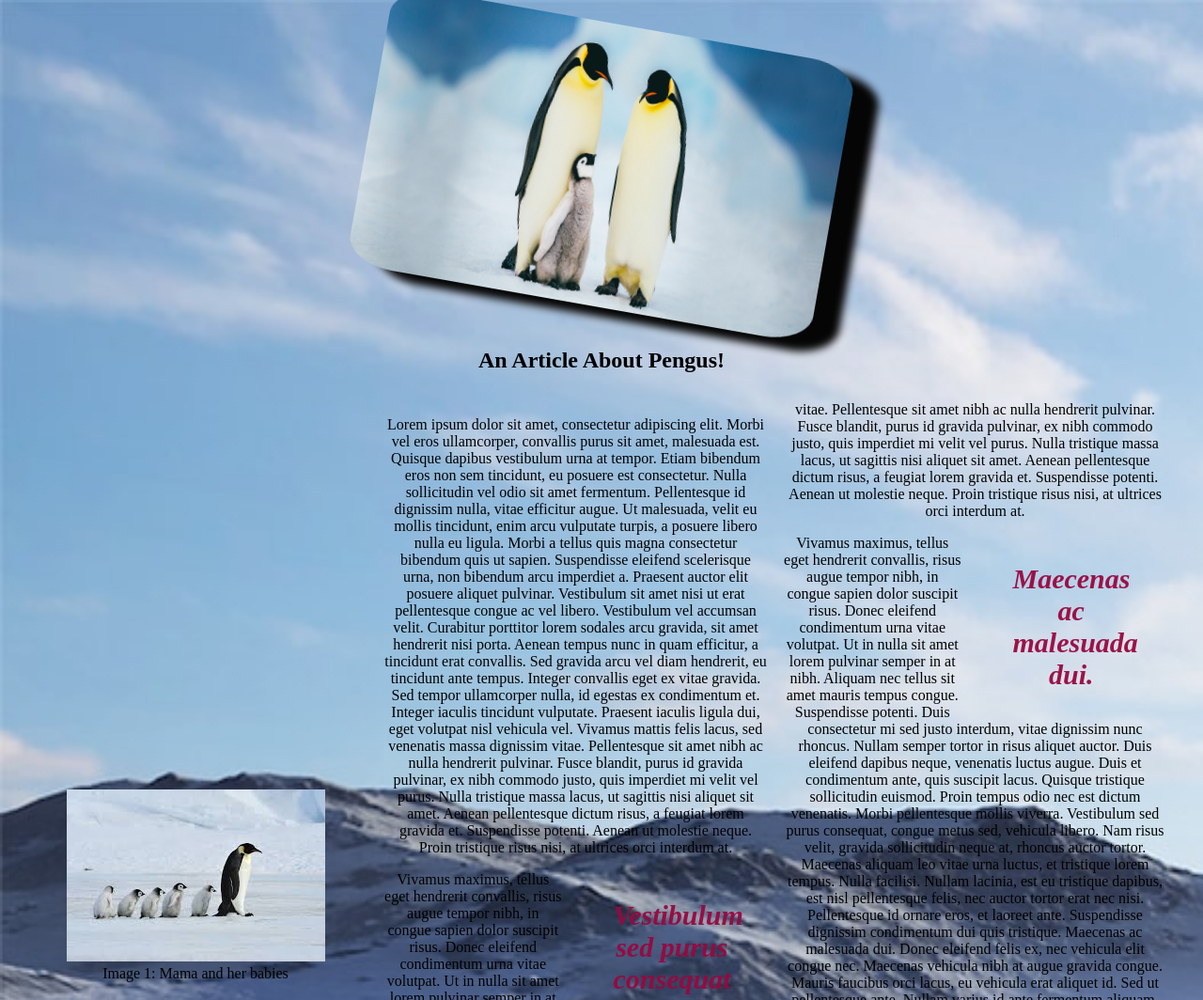
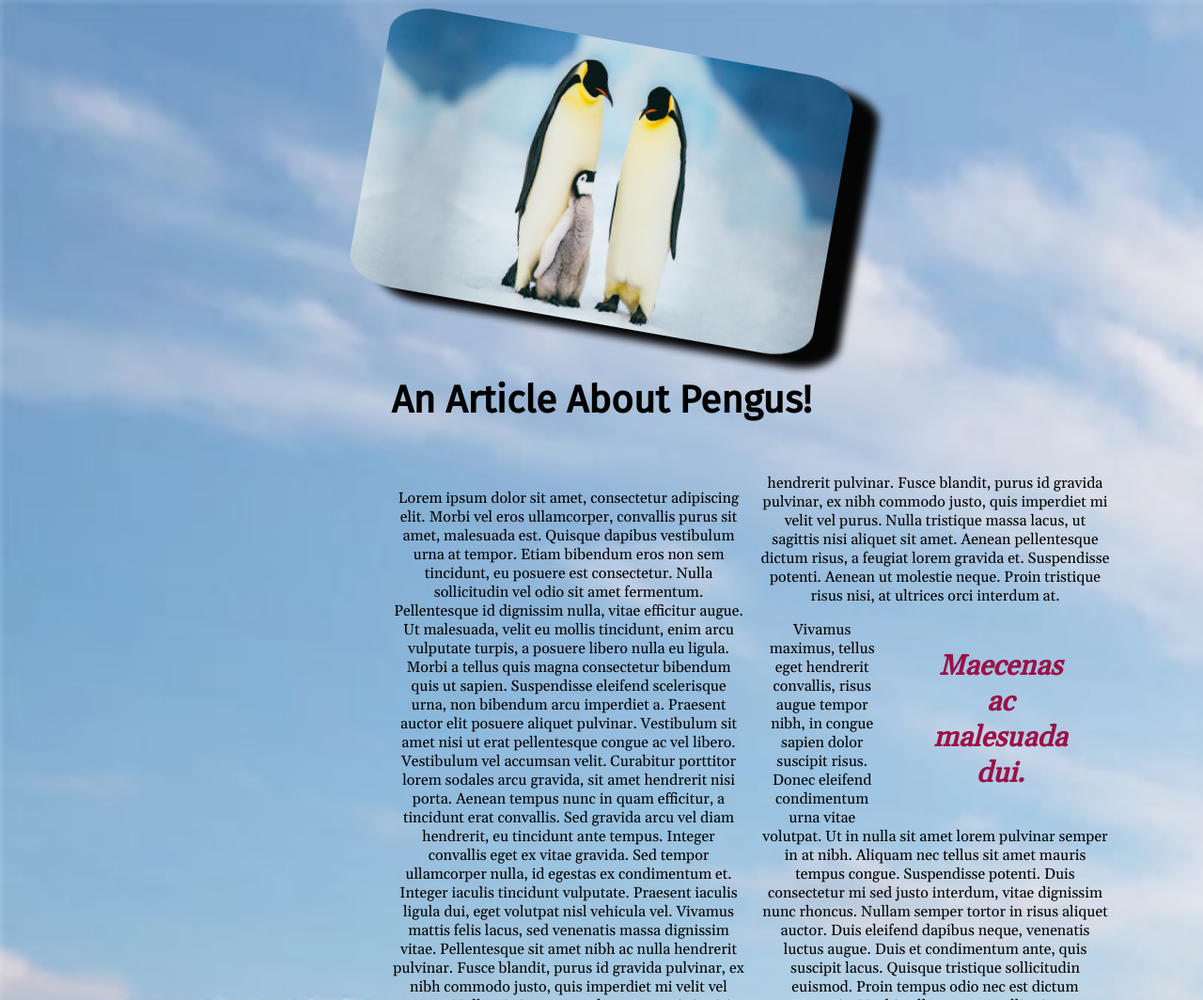
Before and after one commit to patjagielski/TIN_s19696, a plain HTML site: page Assignment3/Assignment3_b/html/index.html in a window 1280 px wide. Shown: the top 1064 px of the page at 94% size. Drawn offline with nearby package versions, Linux system fonts and the light colour scheme.

Commit message:
Finished assignment 3b

```diff
--- a/Assignment3/Assignment3_b/html/index.html
+++ b/Assignment3/Assignment3_b/html/index.html
@@ -9,7 +9,7 @@
             <div class="container_image">
                 <img class="header_image" src="../images/penguin_fam.jpg" >
             </div>
-            <div class="container_header" overflow:hidden>
+            <div class="container_title" overflow:hidden>
                 <h2>An Article About Pengus!</h2>
             </div>
         </div>
--- a/Assignment3/Assignment3_b/styles/index.css
+++ b/Assignment3/Assignment3_b/styles/index.css
@@ -1,29 +1,29 @@
+@import "https://fonts.googleapis.com/css?family=Fira Sans";
+@import "https://fonts.googleapis.com/css?family=Gelasio";
+
 body {
     background: url("../images/landscape.jpg") no-repeat;
     background-size: cover;
 }
 
-/* .grid-container {
+.grid-container {
     display: grid;
     grid-template-areas:
       'header header header header header header'
-      'menu main main main right right'
-      'menu footer footer footer footer footer';
+      'gallery main main main main main'
+      'footer footer footer footer footer footer';
     grid-gap: 10px;
-    background-color: #2196F3;
     padding: 10px;
-  } */
+  }
+
+.container_top{
+    grid-area: header;
+}
 
 .container_image{
     margin: 2% 0 2% 0;
     display: flex;
     justify-content: center;
-}
-.container_header{
-    display: flex;
-    text-align: center;
-    justify-content: center;
-    margin-bottom: 10px;
 }
 
 .header_image{
@@ -32,6 +32,19 @@ body {
     border-radius: 10%;
     filter: drop-shadow(30px 10px 4px #050505);
     transform: rotate(10deg);
+}
+
+.container_title{
+    font-family: 'Fira Sans';
+    font-size: 27px;
+    display: flex;
+    text-align: center;
+    justify-content: center;
+    margin-bottom: 10px;
+}
+
+.gallery{
+    grid-area: gallery;
 }
 
 .container_body{
@@ -54,19 +67,22 @@ body {
 }
 
 .container_paragraph{
+    font-family: 'Gelasio';
+    grid-area: main;
     text-align: center;
     columns: 300px 4;
     margin: 0 30px 30px 0;
 }
 
 .blockquote{
+    font-family: 'Gelasio';
     font-size: 30px;
     font-weight: bold;
     font-style: italic;
     color: rgba(153, 7, 63, 0.952);
-    width: 50%;
+    width: 63%;
     float:right;
-    margin:0 0 0 14px;
+    margin:0 0 0 5px;
 }
 .blockimage{
     width: 50%;
@@ -75,6 +91,7 @@ body {
 }
 
 .footer{
+    grid-area: footer;
     font-style: italic;
     margin-left: 40px;
 }
@@ -89,7 +106,6 @@ body {
         text-align: center;
         columns:1;
         margin: 0 30px 30px 0;
-        z-index: 1;
     }
 
     .gallery{
```
